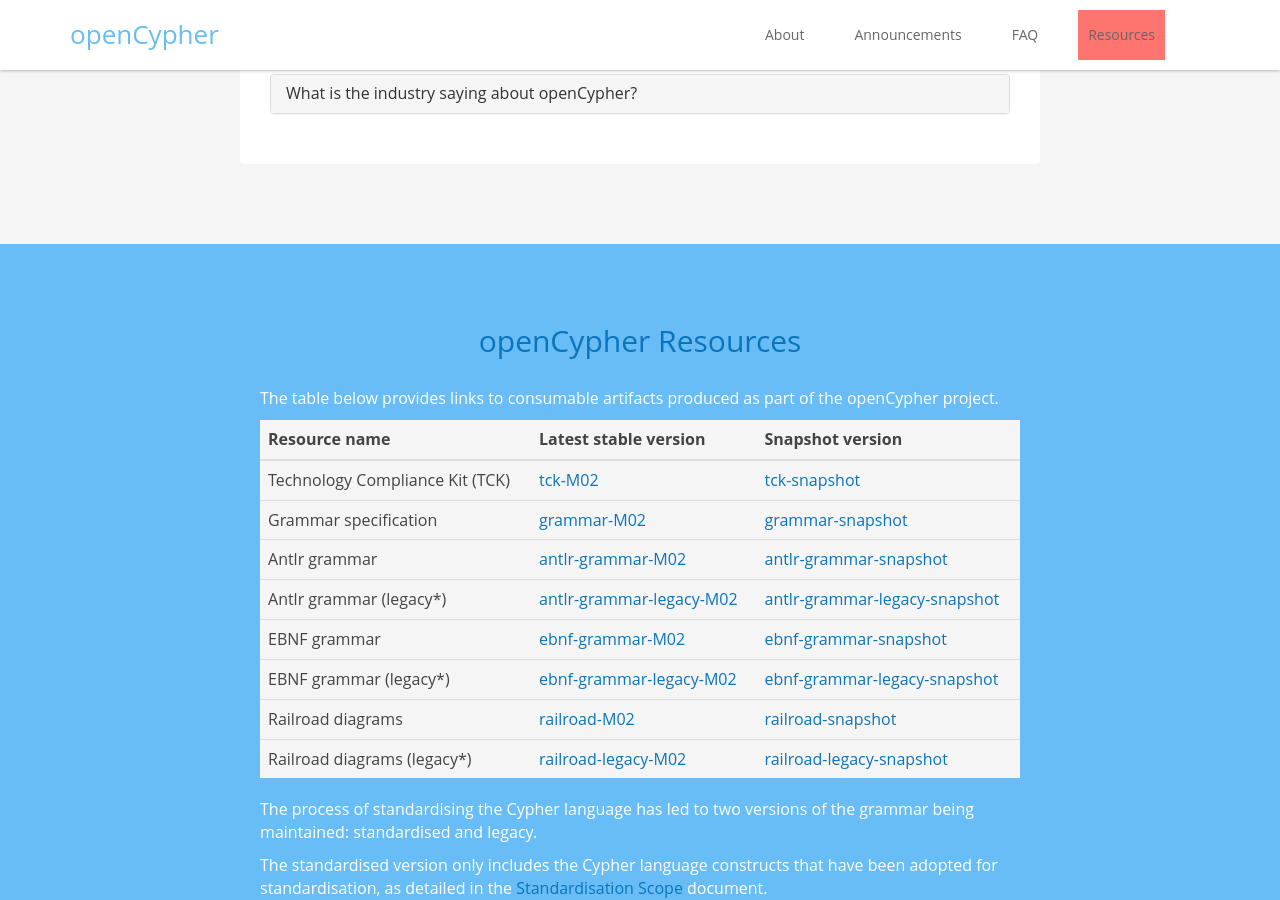
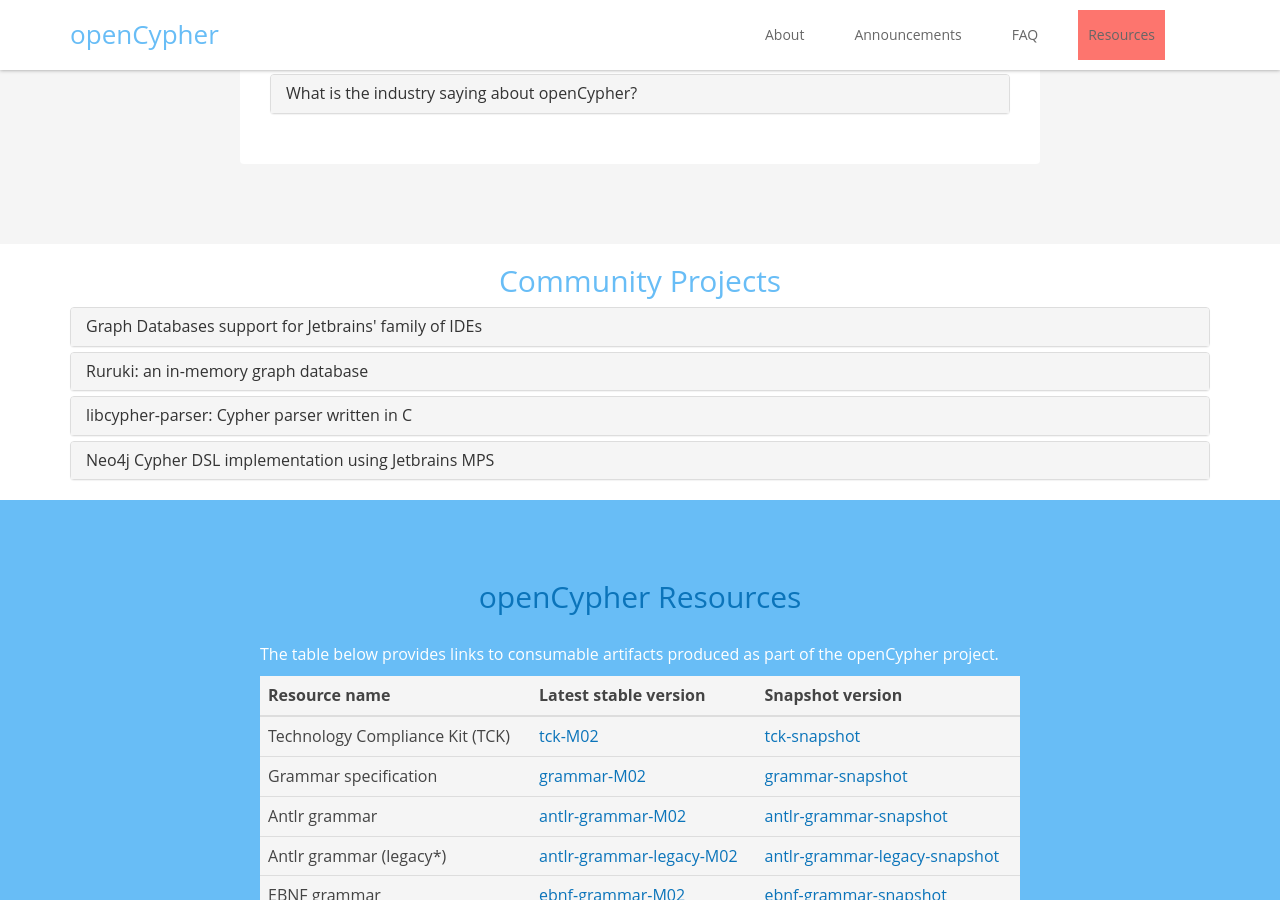
Before and after one commit to opencypher/website, a Jekyll site: the page built from index.html, in a window 1280 px wide and 900 px high, scrolled down 2715 px. Built offline with Jekyll 4.4.1, drawn with Linux system fonts in a browser that asks for light colours.

Commit message:
Add Community Projects section

```diff
--- /dev/null
+++ b/_includes/cips.html
@@ -0,0 +1,5 @@
+ <section id="cips" class="faq section">
+     <p>
+         CIPs go here
+     </p>
+ </section>
--- /dev/null
+++ b/_includes/projects.html
@@ -0,0 +1,109 @@
+<!-- ******RESOURCES****** -->
+<section id="projects" class="projects section has-pattern">
+    <div class="container">
+        <div class="projects-inner">
+            <h2 class="title text-center">Community Projects</h2>
+
+            <div class="panel-group" id="parent">
+                <div class="panel panel-default">
+                    <div class="panel-heading">
+                        <h4 class="panel-title">
+                            <a data-toggle="collapse" data-parent="#parent" href="#project1">Graph Databases support for Jetbrains' family of IDEs</a>
+                        </h4>
+                    </div>
+                    <div id="project1" class="panel-collapse collapse">
+                        <div class="panel-body">
+                            <h4>Graph Database Support</h4>
+
+                            <p>
+                                The plugin may be used with, for example, IntelliJ IDEA, where it provides completion and
+                                highlighting of Cypher strings.
+                            </p>
+
+                            <h4>Website</h4>
+                            <p>
+                                <a href="https://github.com/neueda/jetbrains-plugin-graph-database-support/">https://github.com/neueda/jetbrains-plugin-graph-database-support/</a>
+                            </p>
+                        </div>
+                    </div>
+                </div>
+
+                <div class="panel panel-default">
+                    <div class="panel-heading">
+                        <h4 class="panel-title">
+                            <a data-toggle="collapse" data-parent="#parent" href="#project2">Ruruki: an in-memory graph database</a>
+                        </h4>
+                    </div>
+                    <div id="project2" class="panel-collapse collapse">
+                        <div class="panel-body">
+                            <h4>Ruruki</h4>
+
+                            <p>
+                                Ruruki is a pure Python lightweight in-memory graph database designed to be used for
+                                proof of concept projects or if you just need a temporary graph structure.
+                            </p>
+
+                            <p>
+                                Ruruki bases its parser implementation on the EBNF grammar provided by openCypher.
+                            </p>
+
+                            <h4>Links</h4>
+                            <ul>
+                                <li><a href="https://github.com/optiver/ruruki">Source code - repository</a></li>
+                                <li><a href="http://ruruki.com/vertices/0?levels=1">Online demo - website</a></li>
+                                <li><a href="http://ruruki.readthedocs.io">Documentation</a></li>
+                            </ul>
+                        </div>
+                    </div>
+                </div>
+                <div class="panel panel-default">
+                    <div class="panel-heading">
+                        <h4 class="panel-title">
+                            <a data-toggle="collapse" data-parent="#parent" href="#project3">libcypher-parser: Cypher parser written in C</a>
+                        </h4>
+                    </div>
+                    <div id="project3" class="panel-collapse collapse">
+                        <div class="panel-body">
+                            <h4>libcypher-parser</h4>
+
+                            <p>
+                                libcypher-parser is a parser library and validation (lint) tool for Cypher.
+                                The parser is written in C, and is intended for building tools and libraries in various languages.
+                            </p>
+
+                            <p>
+                                libcypher-parser bases its implementation on CIP documents and the grammar specification.
+                            </p>
+
+                            <h4>Links</h4>
+                            <ul>
+                                <li><a href="https://git.io/libcypher-parser">Project website</a></li>
+                                <li><a href="https://github.com/cleishm/libcypher-parser">GitHub project</a></li>
+                                <li><a href="https://tracker.debian.org/pkg/libcypher-parser">Debian/Ubuntu distribution</a></li>
+                            </ul>
+                        </div>
+                    </div>
+                </div>
+                <div class="panel panel-default">
+                    <div class="panel-heading">
+                        <h4 class="panel-title">
+                            <a data-toggle="collapse" data-parent="#parent" href="#project4">Neo4j Cypher DSL implementation using Jetbrains MPS</a>
+                        </h4>
+                    </div>
+                    <div id="project4" class="panel-collapse collapse">
+                        <div class="panel-body">
+                            <!--<h4>Neo4j Cypher DSL implementation using Jetbrains MPS</h4>-->
+
+                            <h4>Links</h4>
+                            <ul>
+                                <li><a href="https://github.com/corlab/Neo4jCypher">GitHub repository</a></li>
+                            </ul>
+                        </div>
+                    </div>
+                </div>
+            </div>
+
+
+        </div>
+    </div>
+</section>
--- a/_layouts/default.html
+++ b/_layouts/default.html
@@ -14,6 +14,8 @@
 {% endcomment %}
 {% include announcements.html %}
 {% include faq.html %}
+{% include projects.html %}
+<!--{% include cips.html %}-->
 {% include resources.html %}
 {% include footer.html %}
 </body>
```
Also changed, not shown: public/less/default/base.less (+26 -0 lines).
